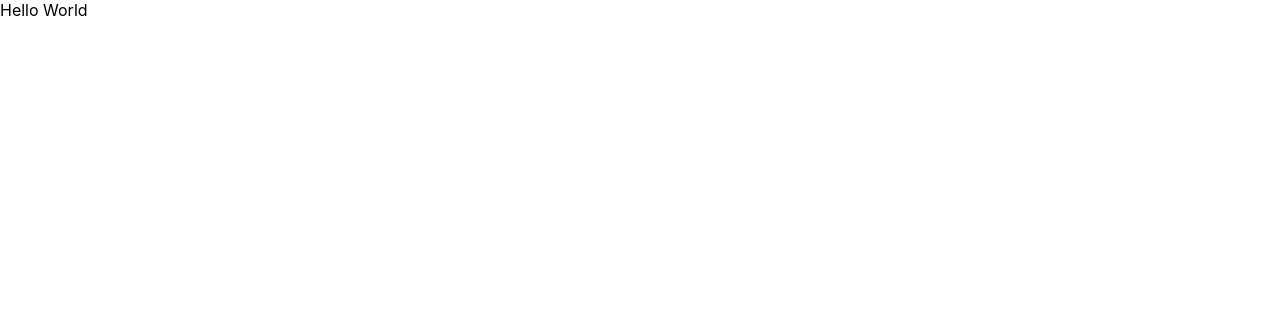
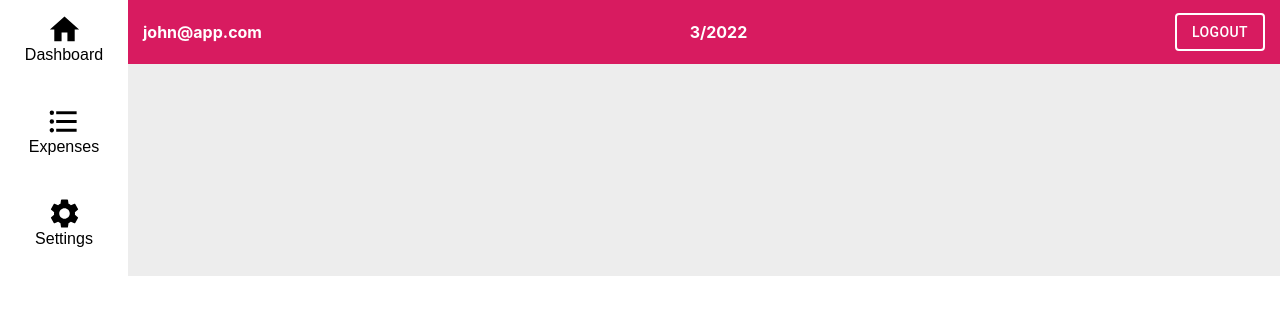
Before and after one commit to jilh/budget, a React (Create React App) app: page /app/dashboard in a window 1280 px wide. Shown: the top 314 px of the page. Built offline with nearby package versions, Linux system fonts and the light colour scheme.

Commit message:
Added appbar to dashboard

```diff
--- a/src/components/Dashboard.js
+++ b/src/components/Dashboard.js
@@ -1,14 +1,25 @@
-import { Home } from '@mui/icons-material';
+import { Home, Settings, FormatListBulletedTwoTone } from '@mui/icons-material';
+import { AppBar, Button, Toolbar, Typography } from '@mui/material';
 import '../styles/Dashboard.css';
 
 const Dashboard = () => {
     return(
         <div className="dashboard-wrapper">
             <div className='menu'>
-                <button>
-                    <Home />
-                    Home
-                </button>
+                <button><Home fontSize='large'/><p>Dashboard</p></button>
+                <button><FormatListBulletedTwoTone fontSize='large' /><p>Expenses</p></button>
+                <button><Settings fontSize='large' /><p>Settings</p></button>
+            </div>
+
+            <div className='main-section'>
+                <div className='app-bar'>
+                    <b>john@app.com</b>
+                    <h4>3/2022</h4>
+                    <Button variant="outlined" className='logout-button'>Logout</Button>
+                </div>
+                <div className='main-content'>
+
+                </div>
             </div>
         </div>
     )
--- a/src/index.js
+++ b/src/index.js
@@ -13,14 +13,13 @@ root.render(
   <React.StrictMode>
     <BrowserRouter>
       <Routes>
-        <Route path="/" element={<App />}>
-          <Route path="login" element={ <Login /> } />
+        <Route path="/" index element={<App />} />
+          <Route path="login" element={<Login />} />
           <Route path="signup" element={ <Signup /> } />
           <Route path="recover" element={ <Recover /> } />
-          <Route path="app" element={ <App /> }>
-            <Route path="dashboard" element={ <Dashboard /> } />
+          <Route path="app">
+            <Route path="dashboard" element={<Dashboard />} />
           </Route>
-        </Route>
       </Routes>
     </BrowserRouter>
   </React.StrictMode>
--- a/src/styles/Dashboard.css
+++ b/src/styles/Dashboard.css
@@ -0,0 +1,41 @@
+.dashboard-wrapper{
+    display: flex;
+    flex-direction: row;
+}
+.menu{
+    display: flex;
+    flex-direction: column;
+    width: 128px;
+    align-items: center;
+    box-sizing: border-box;
+}
+.menu > button{
+    background: none;
+    border: none;
+    outline: none;
+    padding: 12px;
+    font-size: 16px;
+}
+.menu > button > p{
+    padding: 0;
+    margin-top: -5px;
+}
+.main-section{
+    background-color: #ededed;
+    flex: 1;
+}
+.app-bar{
+    background-color: #d81b60;
+    height: 64px;
+    display: flex;
+    flex-direction: row;
+    align-items: center;
+    justify-content: space-between;
+    padding-left: 15px;
+    padding-right: 15px;
+    color: #fff;
+}
+.app-bar > .logout-button{
+    border: 2px solid #fff;
+    color: #fff;
+}
```
